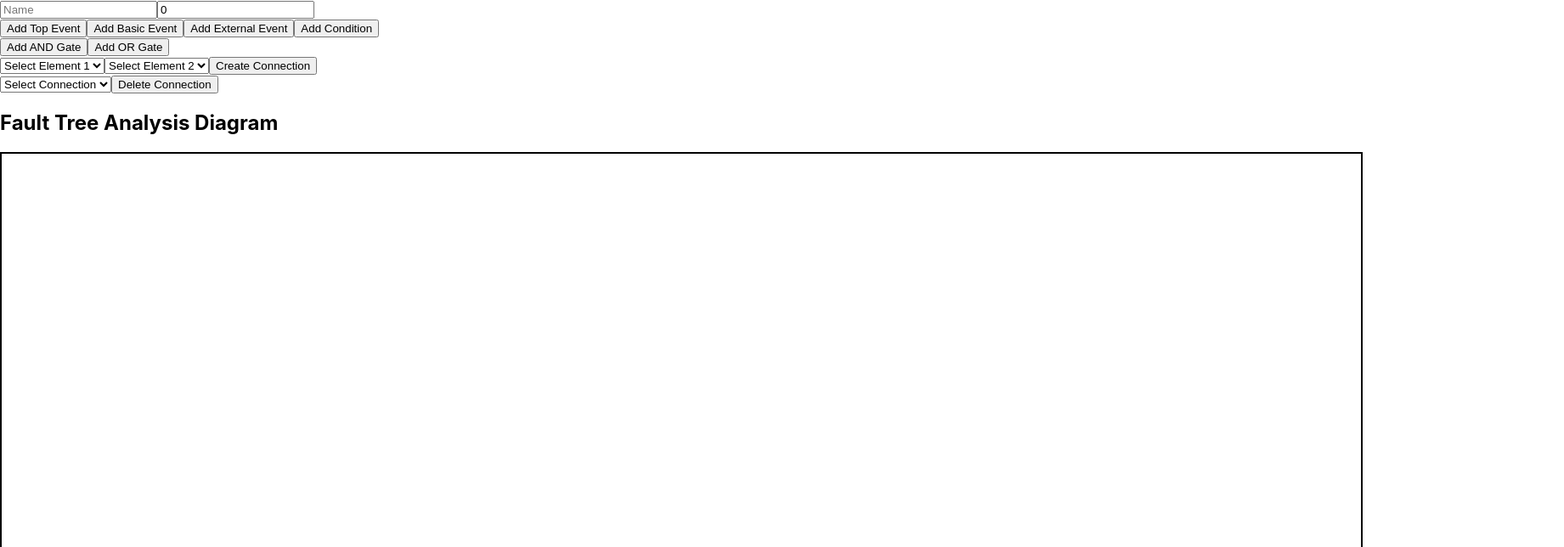
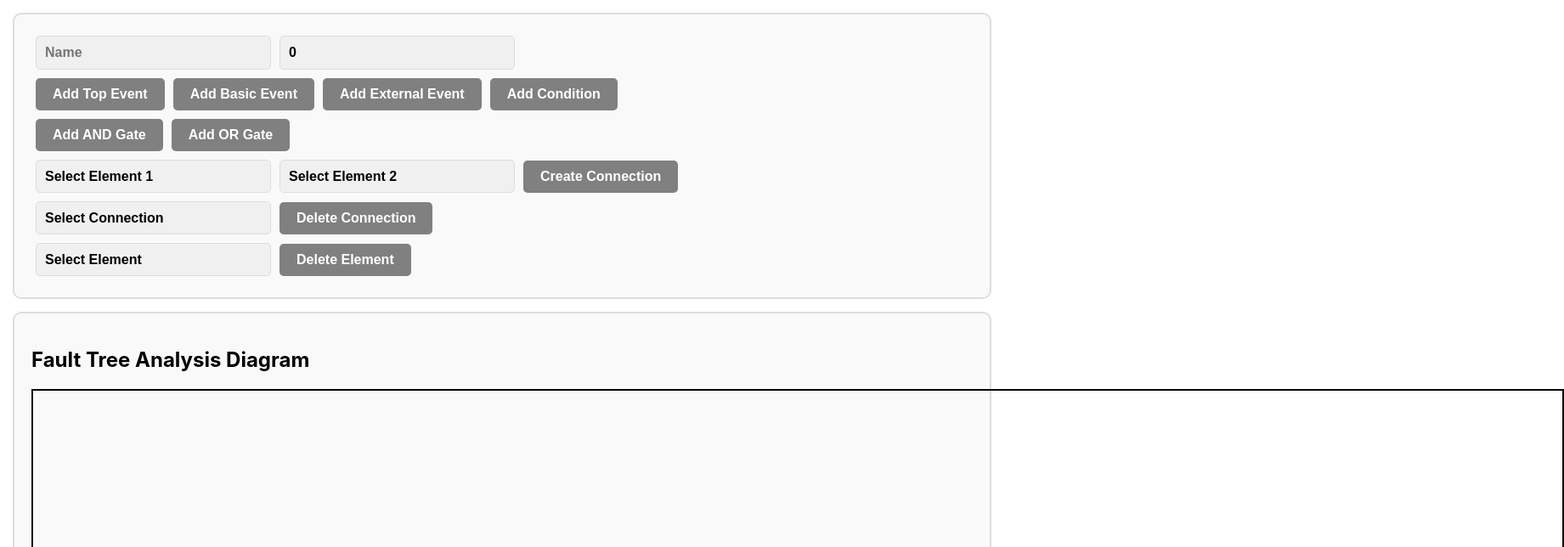
Before and after one commit to BartekFirlej/DSK, a React (Create React App) app in the folder my-web-app/: page / in a window 1280 px wide. Shown: the top 644 px of the page at 85% size, 1841 px wide, since content can reach past the window. Built offline with nearby package versions, Linux system fonts and the light colour scheme.

Commit message:
Modified app look

```diff
--- a/my-web-app/src/App.css
+++ b/my-web-app/src/App.css
@@ -6,6 +6,96 @@
   height: 40vmin;
   pointer-events: none;
 }
+
+/* Styles for buttons */
+button {
+  background-color: #808080; /* Gray background using hex */
+  color: white; /* White text */
+  padding: 10px 20px; /* Larger size */
+  border: none; /* No border */
+  border-radius: 5px; /* Rounded corners */
+  cursor: pointer; /* Pointer cursor on hover */
+  font-size: 16px; /* Larger font size */
+  font-weight: bold; /* Bold font */
+  margin: 5px; /* Spacing around the button */
+}
+
+button:hover {
+  background-color: #696969; /* Darker gray on hover using hex */
+}
+
+
+input[type="text"], input[type="number"], select {
+  background-color: #f0f0f0; /* Light gray background */
+  border: 1px solid #ddd; /* Subtle border */
+  border-radius: 5px; /* Rounded corners */
+  padding: 10px; /* Larger size */
+  font-size: 16px; /* Larger font size */
+  font-weight: bold; /* Bold font */
+  margin: 5px; /* Spacing around the element */
+  width: 25%; /* Set width */
+  -webkit-appearance: none; /* Remove default styling for WebKit browsers, applies to select */
+  -moz-appearance: none; /* Remove default styling for Firefox, applies to select */
+  appearance: none; /* Standard way to remove default styling, applies to select */
+  box-sizing: border-box; /* Include padding and border in the element's total width */
+}
+
+
+/* Styles for select elements */
+/* Styles for select elements */
+select {
+  background-color: #f0f0f0; /* Light gray background */
+  border: 1px solid #ddd; /* Subtle border */
+  border-radius: 5px; /* Rounded corners */
+  padding: 10px; /* Larger size */
+  font-size: 16px; /* Larger font size */
+  font-weight: bold; /* Bold font */
+  margin: 5px; /* Spacing around the select */
+  -webkit-appearance: none; /* Remove default styling for WebKit browsers */
+  -moz-appearance: none; /* Remove default styling for Firefox */
+  appearance: none; /* Standard way to remove default styling */
+  width: 25%; /* Increased width */
+}
+
+select:focus {
+  border-color: #aaa; /* Darker border on focus */
+  outline: none; /* Remove default focus outline */
+}
+
+
+/* Optionally, style the option elements */
+/* Note: Styling options directly is limited in many browsers */
+option {
+  background-color: #f0f0f0; /* Light gray background */
+  font-weight: bold; /* Bold font */
+}
+
+
+input[type="text"]:focus, input[type="number"]:focus {
+  border-color: #aaa; /* Darker border on focus */
+  outline: none; /* Remove default focus outline */
+}
+
+.panel {
+  border: 2px solid #ddd; /* Example: Light gray solid border */
+  padding: 20px; /* Example: Padding inside the panel */
+  margin: 15px; /* Example: Margin outside the panel, auto centers it horizontally */
+  width: 90%; /* Example: Set width, adjust as needed */
+  box-sizing: border-box; /* Ensures padding and border are included in the width */
+  background-color: #f9f9f9; /* Light background color for the panel */
+  border-radius: 10px; /* Rounded corners for the panel */
+}
+
+.diagram-container {
+  border: 2px solid #ddd; /* Example: Light gray solid border */
+  padding: 20px; /* Example: Padding inside the panel */
+  margin: 15px; /* Example: Margin outside the panel, auto centers it horizontally */
+  width: 90%; /* Example: Set width, adjust as needed */
+  box-sizing: border-box; /* Ensures padding and border are included in the width */
+  background-color: #f9f9f9; /* Light background color for the panel */
+  border-radius: 10px; /* Rounded corners for the panel */
+}
+
 
 @media (prefers-reduced-motion: no-preference) {
   .App-logo {
--- a/my-web-app/src/App.tsx
+++ b/my-web-app/src/App.tsx
@@ -8,6 +8,7 @@ import AndGate from './AndGate';
 import Condition from './Condition';
 import Line, { LineProps, LineRef } from './Line';
 import { convertToObject } from 'typescript';
+import './App.css';
 
 const App: React.FC = () => {
   const lineRef = useRef<LineRef>(null);
@@ -244,12 +245,31 @@ const App: React.FC = () => {
   );
   console.log(`Connection with ID: ${connectionId} has been deleted.`);
   calculateProbabilities();
-}
+  }
+
+  function deleteElement(elementId: string): void {
+    const isReferencedInConnections = connections.some(connection =>
+      connection.parent === elementId || connection.child === elementId
+    );
+
+    if (isReferencedInConnections) {
+      alert(`Element with ID: ${elementId} is referenced in a connection and cannot be deleted.`);
+      return;
+    }
+
+    setTopEvents(prevEvents => prevEvents.filter(event => event.id !== elementId));
+    setBasicEvents(prevEvents => prevEvents.filter(event => event.id !== elementId));
+    setExternalEvents(prevEvents => prevEvents.filter(event => event.id !== elementId));
+    setOrGates(prevGates => prevGates.filter(gate => gate.id !== elementId));
+    setAndGates(prevGates => prevGates.filter(gate => gate.id !== elementId));
+    setConditions(prevConditions => prevConditions.filter(condition => condition.id !== elementId));
+  }
 
 
- const [selectedElement1, setSelectedElement1] = useState('');
- const [selectedElement2, setSelectedElement2] = useState('');
- const [selectedConnection, setSelectedConnection] = useState('');
+  const [selectedElement1, setSelectedElement1] = useState('');
+  const [selectedElement2, setSelectedElement2] = useState('');
+  const [selectedConnection, setSelectedConnection] = useState('');
+  const [selectedElement, setSelectedElement] = useState('');
 
   const handleCreateConnection = (e: React.FormEvent<HTMLFormElement>) => {
     e.preventDefault();
@@ -266,23 +286,25 @@ const App: React.FC = () => {
     e.preventDefault();
     if (selectedConnection) {
       deleteConnection(selectedConnection);
-      setSelectedElement1('');
-      setSelectedElement2('');
+      setSelectedConnection('');
     } else {
-      alert('Please select two elements to connect.');
+      alert('Please select connection to delete.');
     }
   };
 
-  useEffect(() => {
-    const intervalId = setInterval(() => {
-        calculateProbabilities();
-    }, 1000);
-
-    return () => clearInterval(intervalId);
-}, []);
+  const handleDeleteElement = (e: React.FormEvent<HTMLFormElement>) => {
+    e.preventDefault();
+    if (selectedElement) {
+      deleteElement(selectedElement);
+      setSelectedElement1('');
+    } else {
+      alert('Please select element to delete.');
+    }
+  };
 
   return (
     <div className="app-container">
+      <div className="panel">
       <input
         type="text"
         placeholder="Name"
@@ -344,9 +366,25 @@ const App: React.FC = () => {
         <button type="submit">Delete Connection</button>
       </form>
 
+      <form onSubmit={handleDeleteElement}>
+        <select value={selectedConnection} onChange={(e) => setSelectedElement(e.target.value)}>
+        <option value="">Select Element</option>
+          {[...topEvents,
+            ...basicEvents,
+            ...externalEvents,
+            ...orGates,
+            ...andGates,
+            ...conditions].map((element) => (
+            <option key={element.id} value={element.id}>{element.label}</option>
+          ))}
+        </select>
+
+        <button type="submit">Delete Element</button>
+      </form>
+      </div>
+      <div className="diagram-container">
       <h2>Fault Tree Analysis Diagram</h2>
-      <div className="diagram-container"> {}
-        <svg width="1600" height="800" style={{ border: '2px solid black' }}>
+        <svg width="1800" height="800" style={{ border: '2px solid black' }}>
           <defs>
             <marker id="arrowhead" markerWidth="10" markerHeight="7"
               refX="0" refY="3.5" orient="auto">
```
